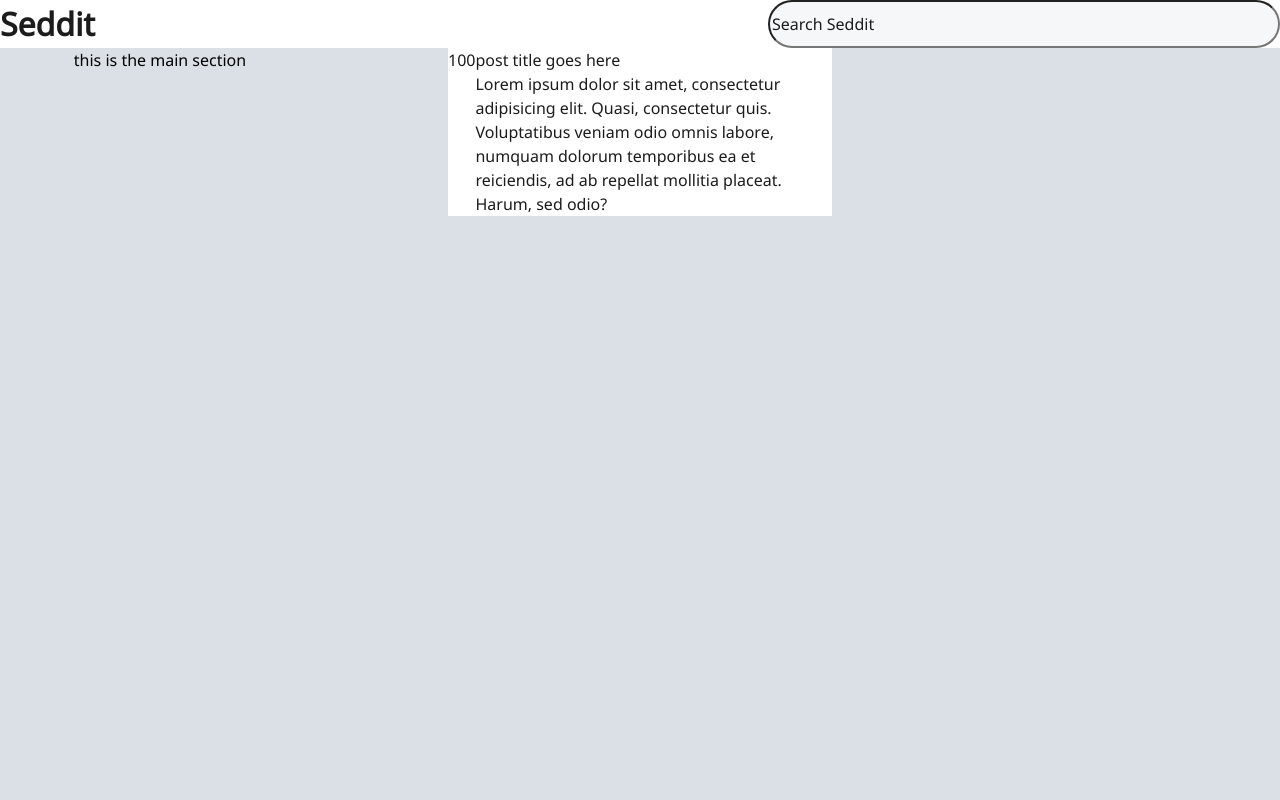
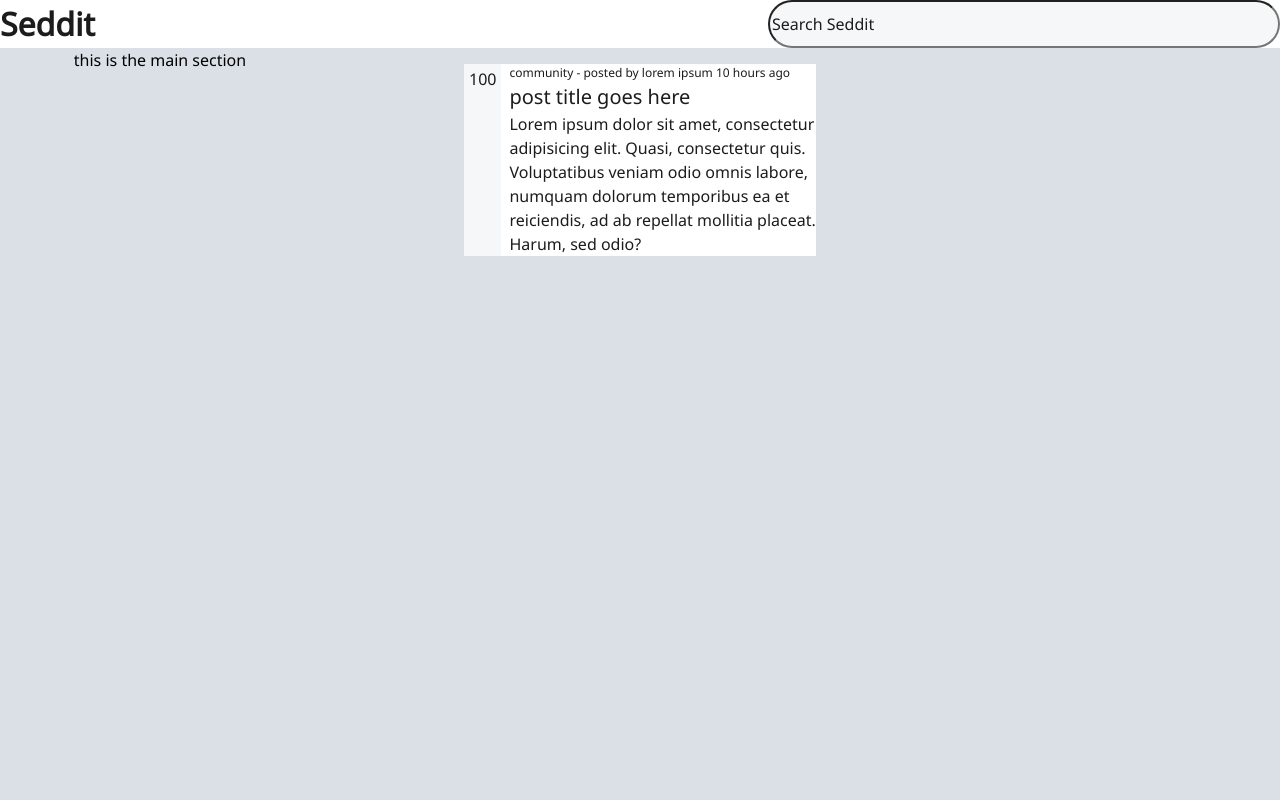
Before and after one commit to SeanKempt/Reddit-Clone, a React (Create React App) app: page / in a window 1280 px wide. Shown: the top 800 px of the page. Built offline with nearby package versions, Linux system fonts and the light colour scheme.

Commit message:
style: adjust stylying on header and card component

```diff
--- a/src/components/PostCard.jsx
+++ b/src/components/PostCard.jsx
@@ -2,6 +2,9 @@ const PostCard = () => (
   <div className="postcard__container">
     <div className="post__upvotes">100</div>
     <div className="post">
+      <p className="post__data">
+        community - posted by lorem ipsum 10 hours ago
+      </p>
       <p className="post__title">post title goes here</p>
       <p className="post__body">
         Lorem ipsum dolor sit amet, consectetur adipisicing elit. Quasi,
--- a/src/sass/styles.scss
+++ b/src/sass/styles.scss
@@ -3,15 +3,18 @@
 $body: #f6f7f8;
 $bg: #dae0e6;
 $neutral: #ffffff;
-$bodytext: #1c1c1c;
-$post: #fff;
+$postbodytext: #1c1c1c;
+$postbg: #fff;
+
+$font-title: 2rem;
+$font-post_title: 1.25rem;
 
 [data-theme='dark'] {
   $body: #272729;
   $bg: #030303;
   $neutral: #1a1a1b;
-  $bodytext: #d7dadc;
-  $post: #343536;
+  $postbodytext: #d7dadc;
+  $postbg: #343536;
 }
 
 body {
@@ -25,21 +28,44 @@ body {
 }
 
 .header__title {
-  color: $bodytext;
+  color: $postbodytext;
+  font-size: $font-title;
 }
 
 .header__search {
   border-radius: 30px;
   background-color: $body;
-  color: $bodytext;
+  color: $postbodytext;
   width: 40%;
 }
 
 .postcard__container {
-  background-color: $post;
-  color: $bodytext;
-  max-width: 60%;
+  background-color: $postbg;
+  color: $postbodytext;
+  max-width: 700px;
+  width: 55%;
   display: flex;
+  margin-top: 1rem;
+}
+
+.post__upvotes {
+  padding-right: 0.5rem;
+  background-color: $body;
+  padding: 3px 5px;
+}
+
+.post__title {
+  font-size: $font-post_title;
+}
+
+.post__data {
+  font-size: 0.75rem;
+}
+
+.post__body,
+.post__title,
+.post__data {
+  padding-left: 0.5rem;
 }
 
 .main {
```
